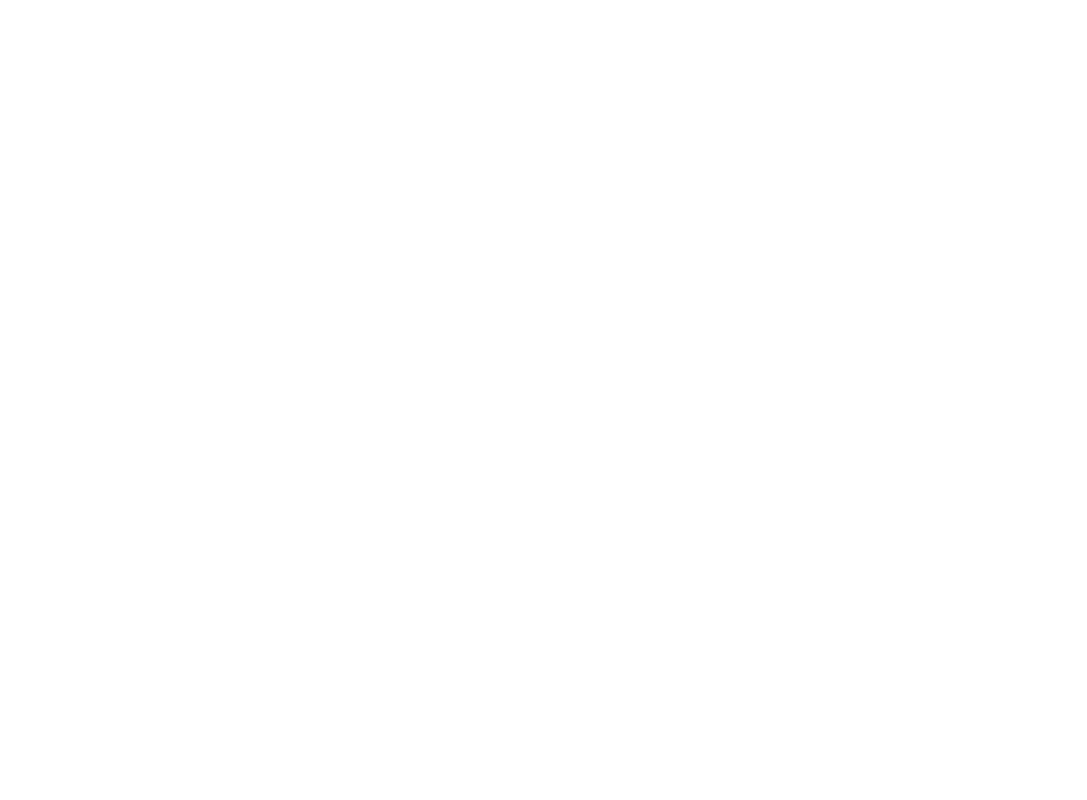
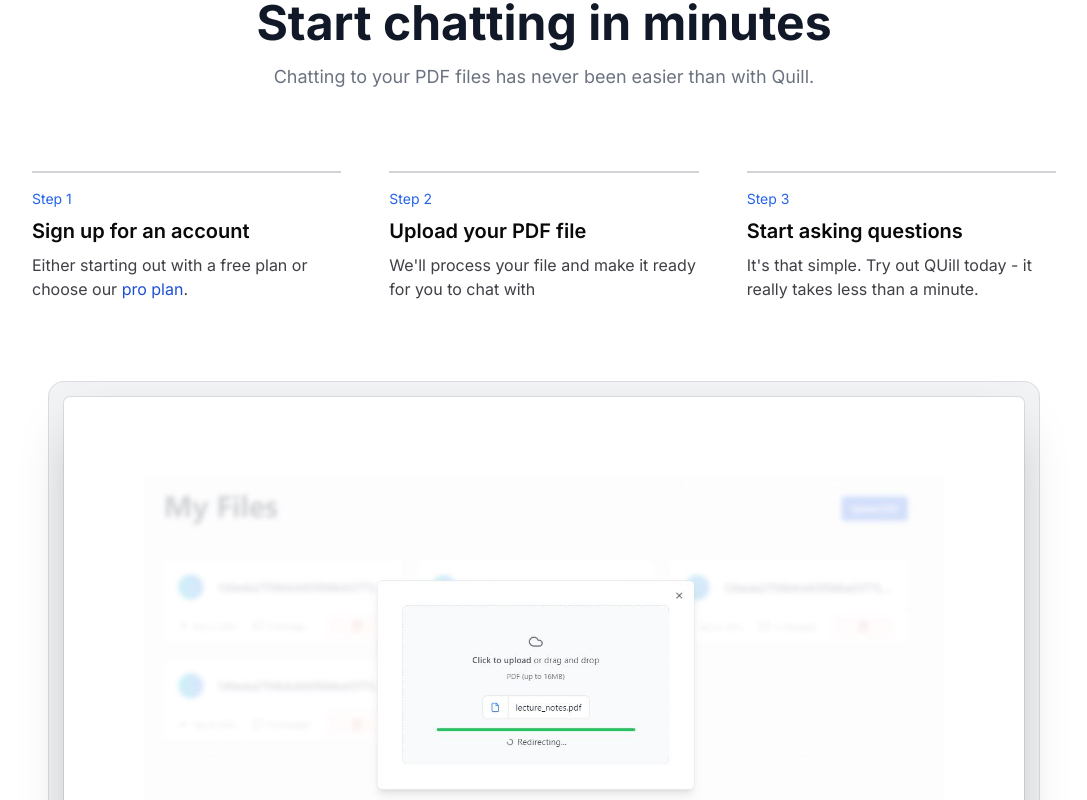
Before and after one commit to caioneves05/quill-web-application, a Next.js app: page / in a window 1280 px wide. Shown: the part 1560-2360 px from the top of the page, without its empty margins (96-1183 px from the left). Before the commit the page ends 1351 px from the top, so only its background shows below. Built offline with nearby package versions, Linux system fonts and the light colour scheme.

Commit message:
fix: ci install packages

```diff
--- a/src/app/page.tsx
+++ b/src/app/page.tsx
@@ -61,8 +61,68 @@
               }}
              className="relative left-[calc(50%-13rem)] aspect-[1155/678] w-[36.125rem ] -translate-x-1/2 rotate-[30deg] bg-gradient-to-tr from-[#ff80b5] to-[#9589fc] opacity-30 sm:left-[calc(50%-36rem)] sm:w-[72.187rem]" />
           </div>
+      </div>
+    </div>
 
+    {/*  FEATURE SECTION */}
+    <div className="mx-auto mb-32 mt-32 max-w-5xl sm:mt-56">
+      <div className="mb-12 px-6 lg:px-8">
+        <div className="mx-auto max-w-2xl sm:text-center ">
+          <h2 className="mt-2 font-bold text-4xl text-gray-900 sm:text-5xl">Start chatting in minutes</h2>
+          <p className="mt-4 text-lg text-gray-500">
+            Chatting to your PDF files has never been easier than with Quill.
+          </p>
+        </div>
       </div>
+
+      { /* STEPS */ }
+      <ol className="my-8 space-y-4 pt-8 md:flex md:space-x-12 md:space-y-0">
+
+        <li className="md:flex-1">
+          <div className="flex flex-col space-y-2  border-zinc-300 py-2 pl-4 md:border-t-2 md:pb-0 md:pl-0 md:pt-4">
+            <span className="text-sm font-md text-blue-600">Step 1</span>
+            <span className="text-xl font-semibold">Sign up for an account</span>
+            <span className="mt-2 text-zinc-700">
+              Either starting out with a free plan or choose our <Link className="text-blue-700 underline-offset-2" href="/pricing">pro plan</Link>.
+            </span>
+          </div>
+        </li>
+
+        <li className="md:flex-1">
+          <div className="flex flex-col space-y-2  border-zinc-300 py-2 pl-4 md:border-t-2 md:pb-0 md:pl-0 md:pt-4">
+            <span className="text-sm font-md text-blue-600">Step 2</span>
+            <span className="text-xl font-semibold">Upload your PDF file</span>
+            <span className="mt-2 text-zinc-700">
+              We&apos;ll process your file and make it ready for you to chat with
+            </span>
+          </div>
+        </li>
+
+        <li className="md:flex-1">
+          <div className="flex flex-col space-y-2  border-zinc-300 py-2 pl-4 md:border-t-2 md:pb-0 md:pl-0 md:pt-4">
+            <span className="text-sm font-md text-blue-600">Step 3</span>
+            <span className="text-xl font-semibold">Start asking questions</span>
+            <span className="mt-2 text-zinc-700">
+              It&apos;s that simple. Try out QUill today - it really takes less than a minute.
+            </span>
+          </div>
+        </li>
+      </ol>
+
+      <div className="mx-auto max-w-6xl px-6 lg:px-8">
+        <div className="mt-16 flow-root sm:mt-24">
+          <div className="-mt-2 rounded-xl bg-gray-900/5 p-2 ring-1 ring-inset ring-gray-900/10 lg:-m-4 lg:rounded-2xl lg:p-4">
+            <Image
+                src={'/file-upload-preview.jpg'}
+                width={1364} height={866}
+                quality={100}
+                alt="uploading preview"
+                className="rounded-md bg-white p-2 sm:p-8 md:p-20 shadow-2xl ring-1 ring-gray-900/10"
+            />
+          </div>
+        </div>
+      </div>
+
     </div>
     </>
   );
```
Also changed, not shown: public/file-upload-preview.jpg (added).
